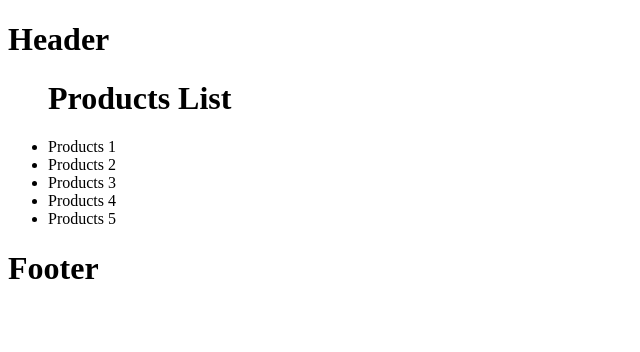
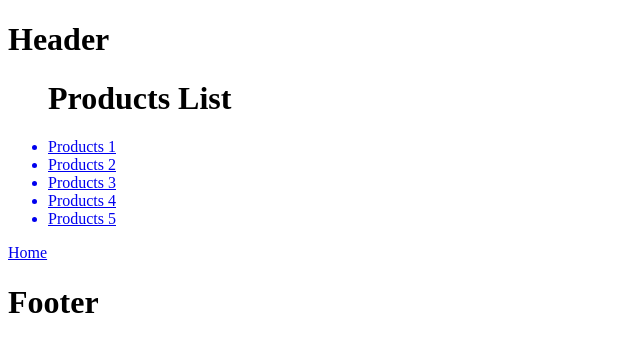
Before and after one commit to Omid-Sargazi/Next14Learning, a Next.js app: page /products in a window 1280 px wide. Shown: the top 352 px of the page, without its empty margins (0-640 px from the left). Built offline with nearby package versions, Linux system fonts and the light colour scheme.

Commit message:
Link Component Navigation

```diff
--- a/src/app/products/[productsId]/page.tsx
+++ b/src/app/products/[productsId]/page.tsx
@@ -29,6 +29,7 @@
 
 import React from "react";
 import { Metadata } from "next";
+import Link from "next/link";
 
 
 type Props = {
@@ -51,6 +52,7 @@ const ProductsDetails = ({params}:Props)=>{
   return(
     <div>
       ProductsDetails{params.productsId}
+      <Link href={"/"}>Home</Link>
     </div>
   )
 }
--- a/src/app/products/page.tsx
+++ b/src/app/products/page.tsx
@@ -1,3 +1,4 @@
+import Link from 'next/link'
 import React from 'react'
 
 
@@ -6,12 +7,14 @@ export default function Products() {
     <div className=''>
         <ul>
             <h1>Products List</h1>
-            <li>Products 1</li>
-            <li>Products 2</li>
-            <li>Products 3</li>
-            <li>Products 4</li>
-            <li>Products 5</li>
+            <Link href={"/products/1"}><li>Products 1</li></Link>
+            <Link href={"/products/2"} replace><li>Products 2</li></Link>
+            <Link href={"/products/3"}><li>Products 3</li></Link>
+            <Link href={"/products/4"}><li>Products 4</li></Link>
+            <Link href={"/products/5"}><li>Products 5</li></Link>
+
         </ul>
+        <Link href={"/"}>Home</Link>
     </div>
   )
 }
```
Also changed, not shown: src/app/page.tsx (+6 -2 lines), Note.txt.
